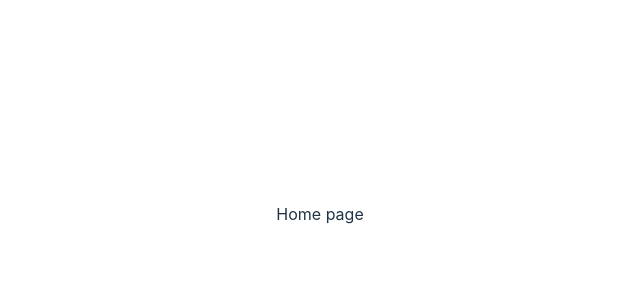
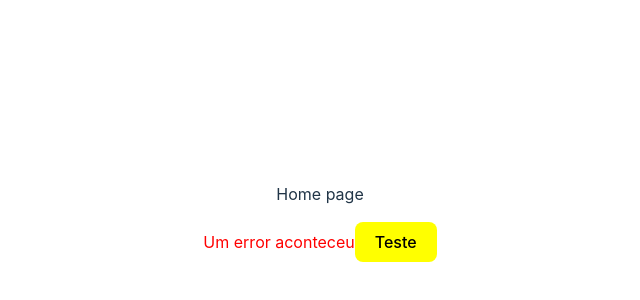
Before and after one commit to jfdsn/fastaxi, a React (Vite) app in the folder frontend/: page / in a window 1280 px wide. Shown: the part 186-486 px from the top of the page, without its empty margins (320-960 px from the left). Built offline with nearby package versions, Linux system fonts and the light colour scheme.

Commit message:
Button e ErrorInfo componentes

```diff
--- a/frontend/src/App.tsx
+++ b/frontend/src/App.tsx
@@ -1,12 +1,16 @@
 import { BrowserRouter, Routes, Route } from 'react-router-dom';
 import Home from './pages/Home';
 import './App.css';
+import Options from './pages/Options';
+import History from './pages/History';
 
 function App() {
   return (
     <BrowserRouter>
       <Routes>
         <Route path='/' element={<Home/>}/>
+        <Route path='/options' element={<Options/>}/>
+        <Route path='/history' element= {<History/>}/>
       </Routes>
     </BrowserRouter>
   )
--- /dev/null
+++ b/frontend/src/components/Button/index.tsx
@@ -0,0 +1,14 @@
+import React from "react";
+import { ButtonContainer } from "./style";
+
+interface ButtonProps {
+    onClick: () => void;
+    children: React.ReactNode;
+    type?: "button" | "submit"
+};
+
+export const Button: React.FC<ButtonProps> = ({ onClick, children, type}) => {
+    return (
+        <ButtonContainer onClick={onClick} type={type}>{children}</ButtonContainer>
+    )
+};
--- /dev/null
+++ b/frontend/src/components/Button/style.tsx
@@ -0,0 +1,10 @@
+import styled from "styled-components";
+
+export const ButtonContainer = styled.button `
+    background-color: yellow;
+    color: black;
+
+    padding: 10px 20px;
+    border: none;
+    cursor: pointer;
+`;
--- /dev/null
+++ b/frontend/src/components/ErrorInfo/index.tsx
@@ -0,0 +1,12 @@
+import React from "react";
+import { ErrorInfoMessage } from "./style";
+
+interface ErrorInfoProps {
+    children?: React.ReactNode
+};
+
+export const ErrorInfo: React.FC<ErrorInfoProps> = ({children}) => {
+    return (
+        <ErrorInfoMessage>{children}</ErrorInfoMessage>
+    )
+};
--- /dev/null
+++ b/frontend/src/components/ErrorInfo/style.tsx
@@ -0,0 +1,5 @@
+import styled from "styled-components";
+
+export const ErrorInfoMessage = styled.span `
+    color: red;
+`;
--- /dev/null
+++ b/frontend/src/pages/History.tsx
@@ -0,0 +1,7 @@
+function History() {
+    return (
+        <p>History page</p>
+    )
+}
+
+export default History;
--- a/frontend/src/pages/Home.tsx
+++ b/frontend/src/pages/Home.tsx
@@ -1,6 +1,20 @@
+import { useNavigate } from "react-router-dom";
+import { Button } from "../components/Button";
+import { ErrorInfo } from "../components/ErrorInfo";
+
 function Home() {
+
+    const navigate = useNavigate();
+    const handleClick = () => {
+        navigate('/options');
+    }
+
     return (
+        <>
         <p>Home page</p>
+        <ErrorInfo>Um error aconteceu</ErrorInfo>
+        <Button onClick={handleClick}>Teste</Button>
+        </>
     )
 }
 
--- /dev/null
+++ b/frontend/src/pages/Options.tsx
@@ -0,0 +1,7 @@
+function Options() {
+    return (
+        <p>Options page</p>
+    )
+}
+
+export default Options;
```
